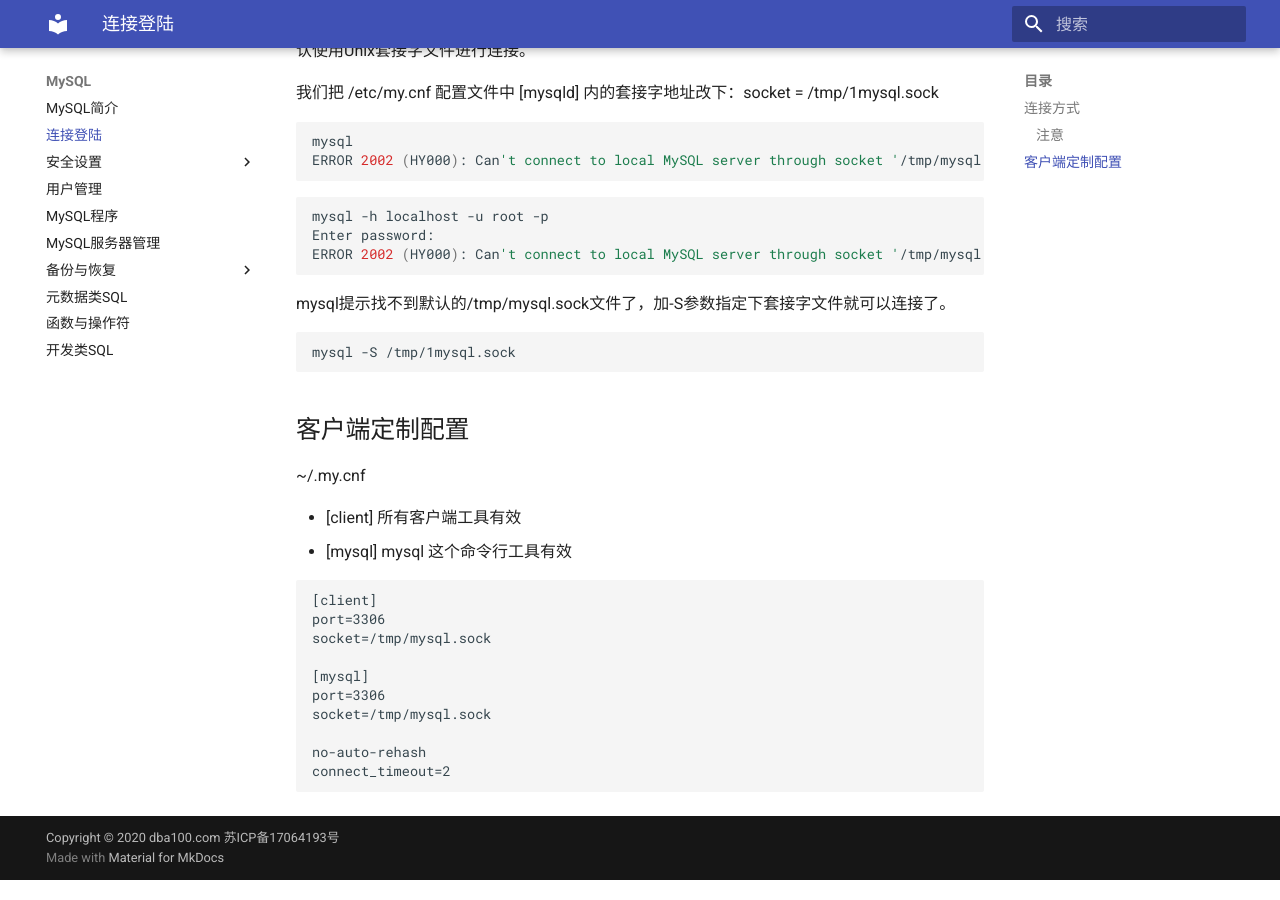
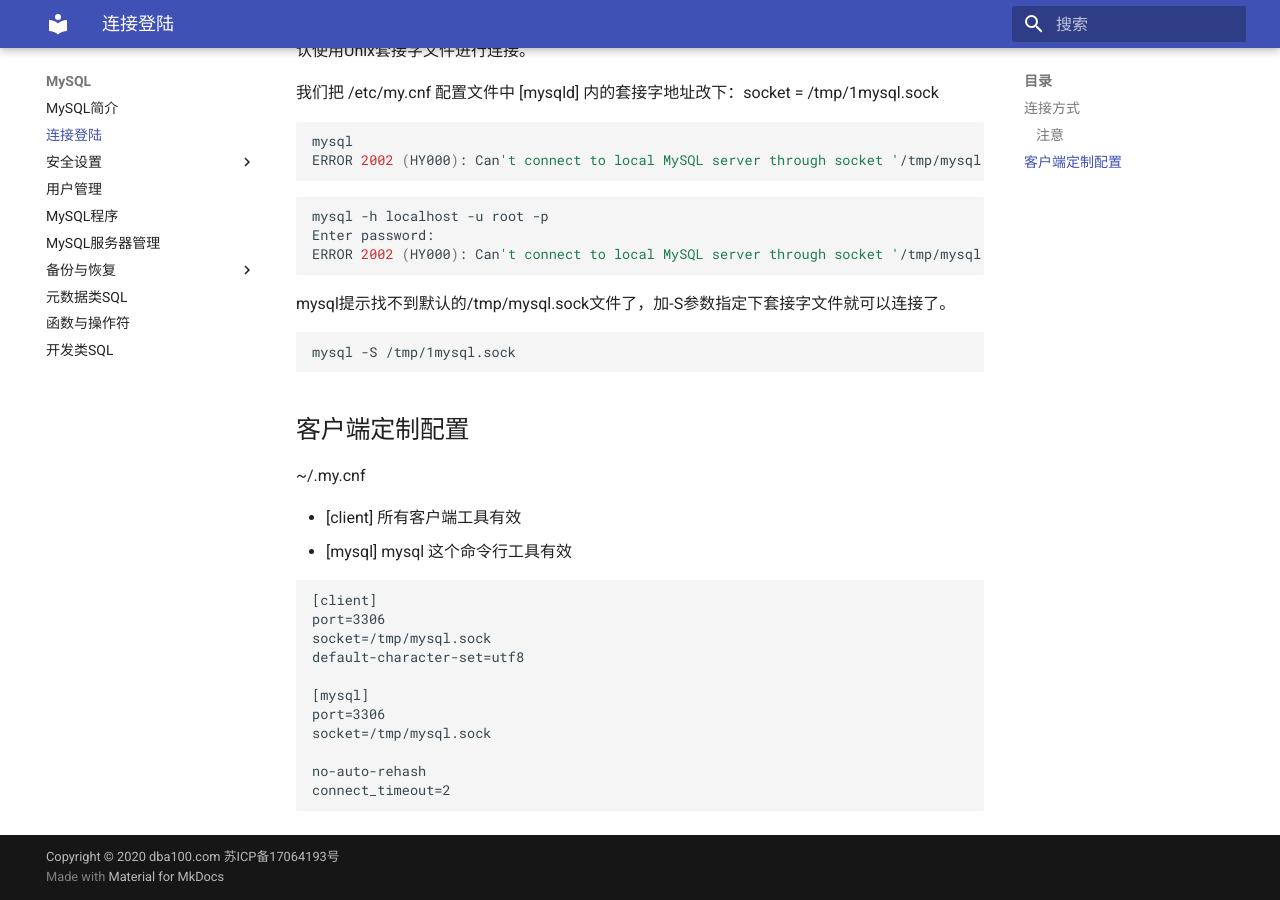
Before and after one commit to duliang123/dba100, an MkDocs documentation site: the page built from docs/mysql/programs-client/mysql.md, in a window 1280 px wide and 900 px high, scrolled down 534 px. Built offline with MkDocs 1.6.1 and Material for MkDocs 9.7.7, drawn with Linux system fonts in a browser that asks for light colours.

Commit message:
Update mysql.md

```diff
--- a/docs/mysql/programs-client/mysql.md
+++ b/docs/mysql/programs-client/mysql.md
@@ -48,6 +48,7 @@ mysql -S /tmp/1mysql.sock
 [client]
 port=3306
 socket=/tmp/mysql.sock
+default-character-set=utf8
 
 [mysql]
 port=3306
```
